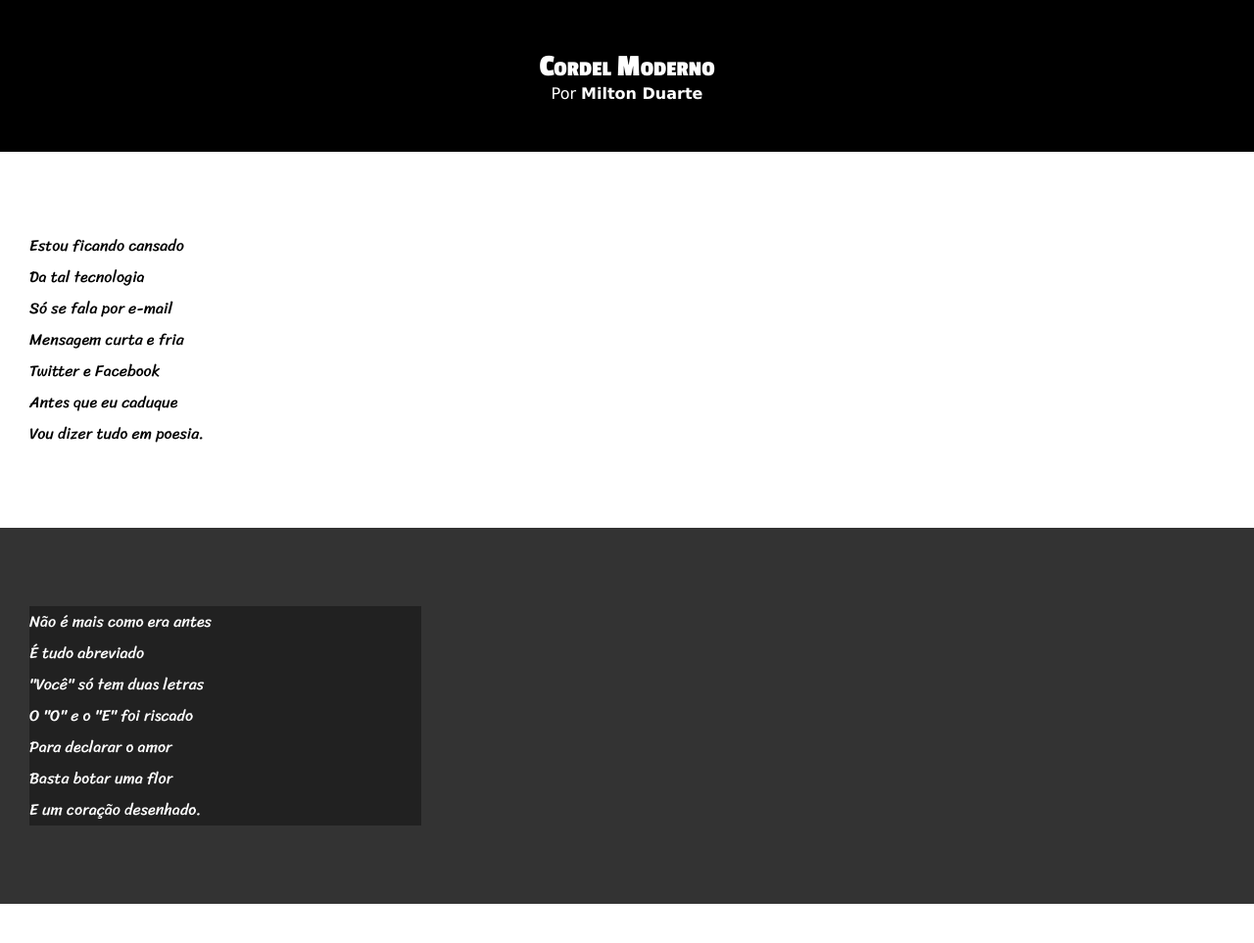
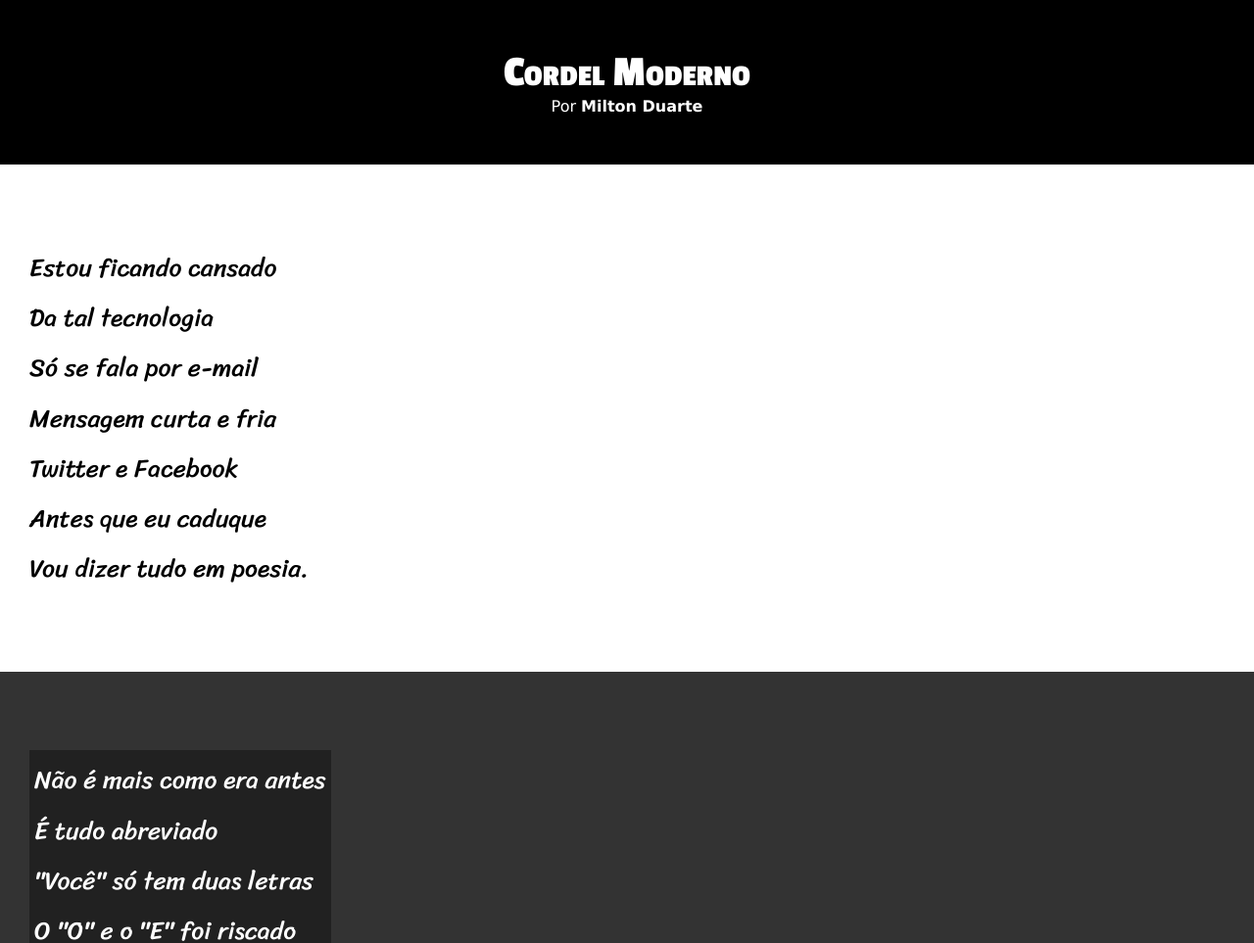
Before and after one commit to Srwats0n/projeto-cordel, a plain HTML site: page index.html in a window 1280 px wide. Shown: the top 963 px of the page at 98% size. Drawn offline with Linux system fonts and the light colour scheme.

Commit message:
atualização de estilos desafio 12

```diff
--- a/estilos/style.css
+++ b/estilos/style.css
@@ -18,6 +18,7 @@ html, body {
     min-height: 100vh;
     background-color: darkgray;
     font-family: var(--fonte1);
+    font-size: 1em;
 }
 
 header {
@@ -29,6 +30,7 @@ header {
 header > h1 {
     font-family: var(--fonte2);
     font-variant: small-caps;
+    font-size: 3.5vw;
     padding-top: 50px;
 }
 
@@ -52,6 +54,7 @@ section {
     line-height: 2em;
     padding-left: 30px;
     font-family: var(--fonte3);
+    font-size: 2vw;
 }
 
 section.normal {
@@ -66,7 +69,8 @@ section.imagem{
 
 section.imagem > p {
     background-color: rgba(0, 0, 0, 0.349);
-    width: 400px;
+    display: inline-block;
+    padding: 5px;
 }
 
 footer {
```
